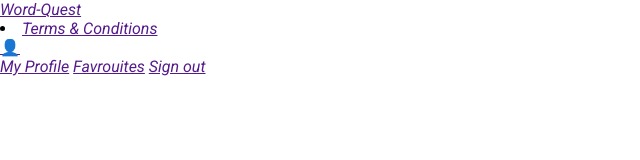
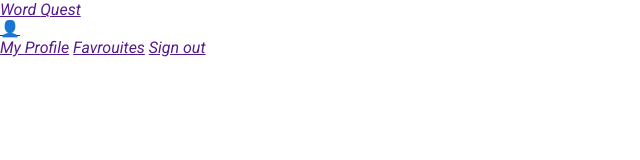
Before and after one commit to marcosaureliosl/Project-WordQuest, a plain HTML site: page index.html in a window 1280 px wide. Shown: the whole page, without its empty margins (0-640 px from the left). Drawn offline with Linux system fonts and the light colour scheme.

Commit message:
modified the nav-bar

```diff
--- a/index.html
+++ b/index.html
@@ -9,10 +9,9 @@
 <body>
 <nav class="navbar">
     <div class="left-section">
-        <a href="" class="logo">Word-Quest</a>
+        <a href="" class="logo">Word <span>Quest</span></a>
     </div>
     <div class="right-section">
-        <li><a href="">Terms &amp; Conditions</a></li>
         <div class="profile-dropdown">
             <a href="" class="profile-icon">&#128100;</a>
             <div class="dropdown">
```
